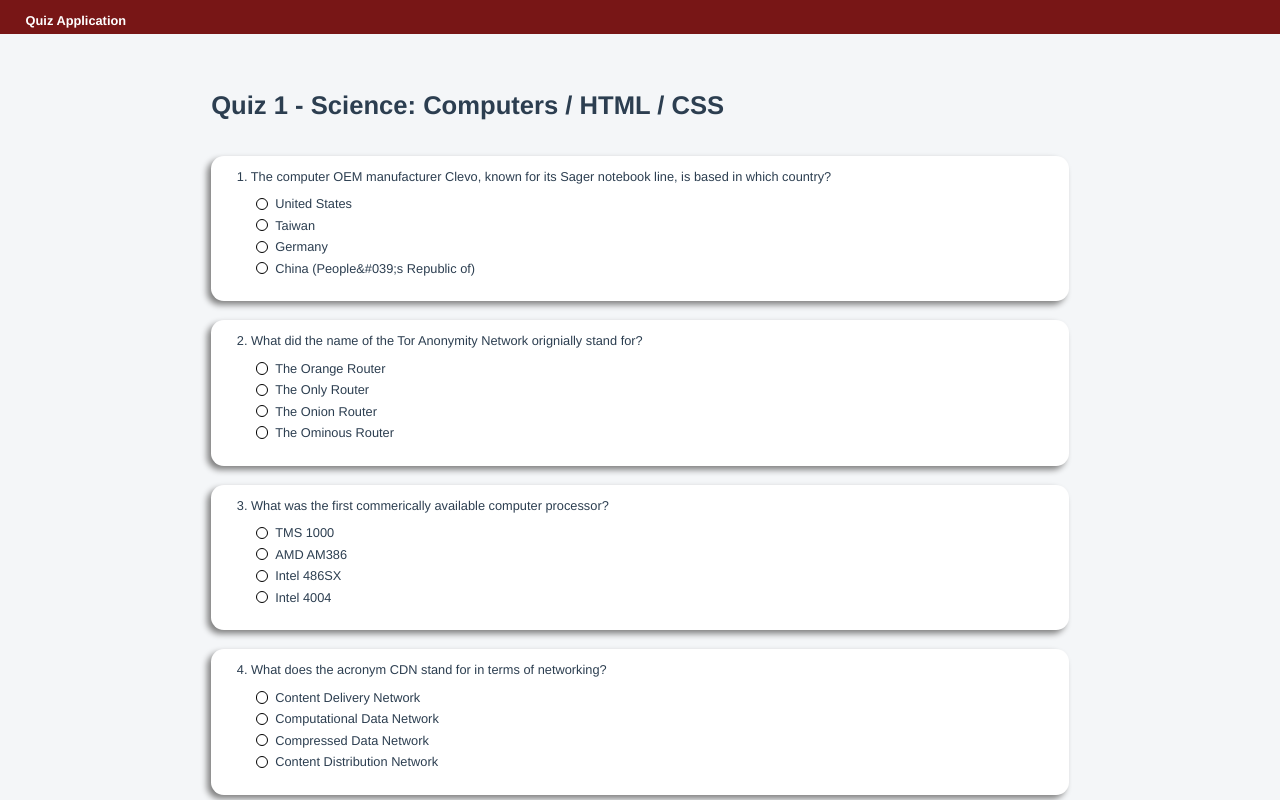
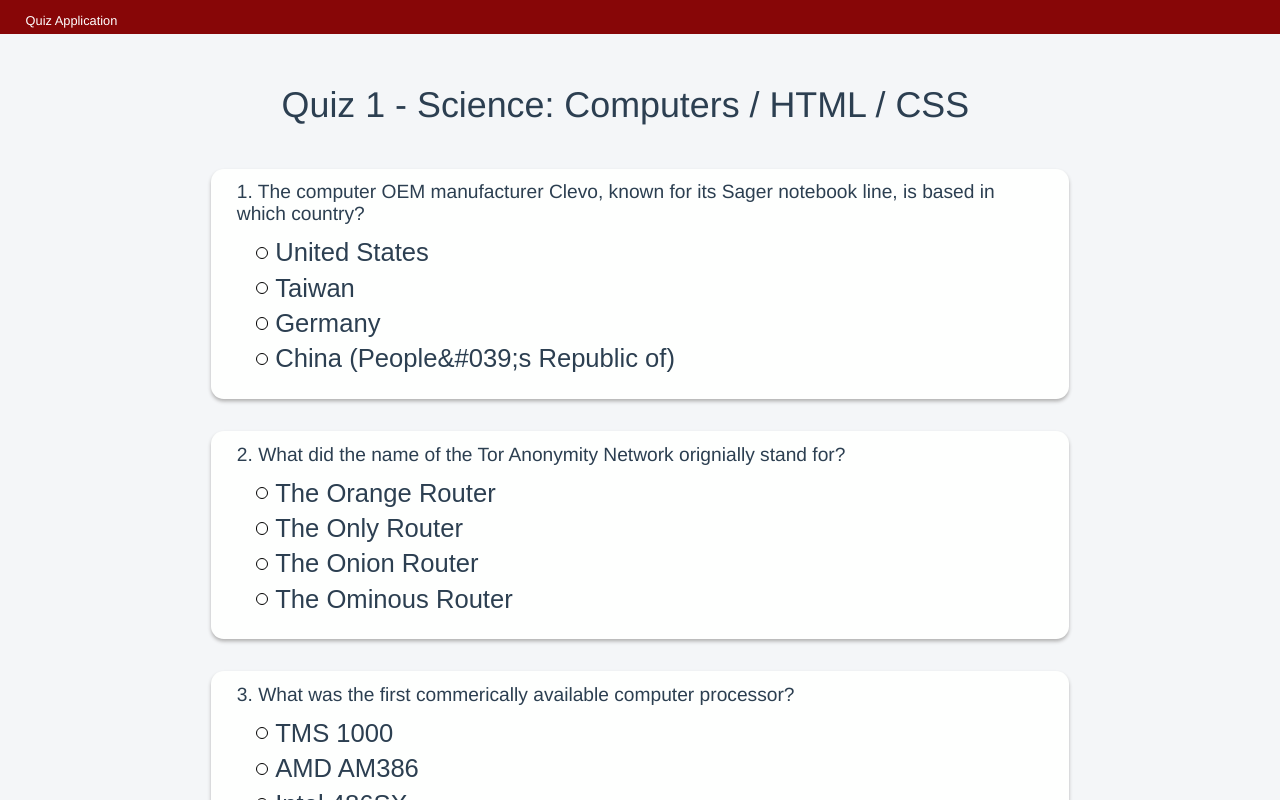
Before and after one commit to kukovisuals/snowjoe, a Vue app: page / in a window 1280 px wide. Shown: the top 800 px of the page. Built offline with nearby package versions, Linux system fonts and the light colour scheme.

Commit message:
adding more global variables to css for better access and making it look more similar to the wireframe

```diff
--- a/src/App.vue
+++ b/src/App.vue
@@ -18,18 +18,43 @@ export default {
   margin: 0;
 }
 :root {
+  --app-background-color:#F4F6F8;
+  --app-color: #2C3F51;
+
   --main-font-size: 3vw;
-  --desktop-font-size: 2vw;
+  --fixed-banner-Background: #870607;
+  --fixed-banner-title: 4vw;
+  --quiz-title-font-size: 5vw;
+
+  --question-answers-background-color: #FEFFFE;
+  --question-answers-box-shadow:-0.2vw 0.4vw 1vw #B3B3B3;
+  --question-font-size: 4vw;
+  --question-letter-spacing: 0.1vw;
+  --text-font-family: Arial;
+  --text-font-size: 3.5vw;
+
+
+  --table-banner-title: 3.3vw;
+  --table-banner-font-size: 2.5vw;
+  --tablet-text-font-size: 2vw;
+  --table-question-font-size: 2.3vw;
+  --table-question-answers-box-shadow:-0.1vw 0.2vw 0.5vw #B3B3B3;
+
+  --desktop-fixed-banner-title: 4vw;
+  --desktop-font-size: 2.8vw;
+  --desktop-question-font-size: 1.5vw;
+  --desktop-quesiton-answers-margin: 0 auto;
+  --desktop-box-shadow: 0vw 0.2vw 0.3vw #B3B3B3;
 }
 
 #app {
   font-family: Avenir, Helvetica, Arial, sans-serif;
   -webkit-font-smoothing: antialiased;
   -moz-osx-font-smoothing: grayscale;
-  /*text-align: center;*/
-  color: #2c3e50;
+
+  color: var(--app-color);
   padding: 0;
-  background-color: #F4F6F8;
+  background-color: var(--app-background-color);
 }
 
 
@@ -50,25 +75,25 @@ export default {
 
 
 /*
-  ************************************************************************
+  *****************************************************************
   FixedBanner Kuko Visuals
-  ************************************************************************
+  *****************************************************************
 */
 
 .fixed_banner{
-  background-color: #781616;
+  background-color: var(--fixed-banner-Background);
 }
 .banner{
   padding: 4vw 10vw;
   color: #FFFFFF;
-  font-size: 4vw;
+  font-size: var(--fixed-banner-title);
 }
 
 
 /*
-  ************************************************************************
+  *****************************************************************
   QuizComponent Kuko Visuals
-  ************************************************************************
+  *****************************************************************
 */
 
 .quiz_title{
@@ -76,13 +101,13 @@ export default {
   padding-top: 3vw;
   width: 90%;
   margin: 0 auto;
-  font-size: 5vw;
+  font-size: var(--quiz-title-font-size);
 }
 
 /*
-  ************************************************************************
+  *****************************************************************
   ResultsComponent Kuko Visuals
-  ************************************************************************
+  *****************************************************************
 */
 
 .results_container{
@@ -107,8 +132,8 @@ export default {
 .question_answers{
   width: 90%;
   margin: 0 auto;
-  background-color: #FFFFFF ;
-  box-shadow: -0.5vw 0.5vw 2vw gray;
+  background-color: var(--question-answers-background-color);
+  box-shadow: var(--question-answers-box-shadow);
   /*border: 1px solid black;*/
   border-radius: 2vw;
   margin-top: 5vw;
@@ -126,7 +151,8 @@ export default {
 .question{
   /*border: 1px solid blue;*/
   padding: 5vw 6vw 4vw 7vw;
-  font-size: 3.9vw;
+  /*letter-spacing: var(--question-letter-spacing);*/
+  font-size: var(--question-font-size);
 }
 .answers{
   padding-left: 12vw;
@@ -145,7 +171,7 @@ export default {
 
 .answer{
   /*padding-left: 2.6vw;*/
-  font-size: 3.9vw;
+  /*font-size: 3.9vw;*/
 
   display: flex;
   justify-content: flex-start;
@@ -215,6 +241,8 @@ export default {
   color: inherit;
   /*font-weight: bold;*/
   margin-left: 7vw;
+  font-size: var(--text-font-size);
+  font-family: var(--text-font-family);
 }
 
 
@@ -284,13 +312,21 @@ input:active+.design::after {
 
 @media screen and (min-width: 700px){
   .quiz_title{
-    font-size: var(--main-font-size);
+    font-size: var(--table-banner-title);
+    padding-left: 11vw;
   }
   .banner{
-    font-size: var(--main-font-size);
+    font-size: var(--table-banner-font-size);
+    padding: 2.5vw 10vw;
+  }
+  .question_answers{
+    width: 86%;
+    margin: 4vw 0 0 3vw;
+    box-shadow: var(--table-question-answers-box-shadow);
   }
   .question{
-    font-size: 2.5vw;
+    font-size: var(--table-question-font-size);
+    padding: 3vw 6vw 2.5vw 6vw;
   }
   .answer{
     font-size: 2vw;
@@ -301,12 +337,10 @@ input:active+.design::after {
   }
   .text{
     margin-left: 4vw;
-  }
-  .question{
-    padding: 3vw 6vw 2.5vw 6vw;
+    font-size: var(--tablet-text-font-size);
   }
   .answers{
-    padding-bottom: 1.3vw;
+    padding-bottom: 2vw;
     padding-left: 9vw;
   }
   .results_container{
@@ -337,9 +371,10 @@ input:active+.design::after {
   .question_answers{
     width: 67vw;
     max-width: 1024px;
-    margin-top: 1.5vw;
+    margin: var(--desktop-quesiton-answers-margin);
+    margin-top: 2.5vw;
     border-radius: 1vw;
-    box-shadow: -0.3vw 0.3vw 0.5vw grey;
+    box-shadow: var(--desktop-box-shadow);
   }
   .banner{
     font-size: 1vw;
@@ -356,7 +391,7 @@ input:active+.design::after {
     margin-left: 1.5vw;
   }
   .question{
-    font-size: 1vw;
+    font-size: var(--desktop-question-font-size);
     padding: 1vw 3vw 1vw 2vw;
   }
   .answers{
--- a/src/components/FixedBanner.vue
+++ b/src/components/FixedBanner.vue
@@ -1,6 +1,6 @@
 <template>
   <div class="fixed_banner">
-    <h4 class="banner">Quiz Application</h4>
+    <p class="banner">Quiz Application</p>
   </div>
 </template>
 
--- a/src/components/QuizComponent.vue
+++ b/src/components/QuizComponent.vue
@@ -3,7 +3,7 @@
   <div class="quiz_container">
 
     <div class="quiz_title_component">
-      <h4 class="quiz_title"> {{title}} </h4>
+      <p class="quiz_title"> {{title}} </p>
     </div>
     <QuestionComponent/>
 
```
